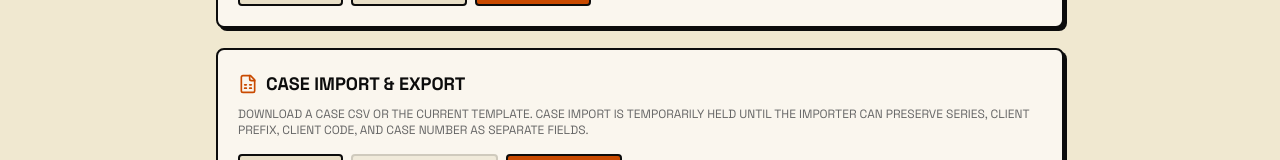
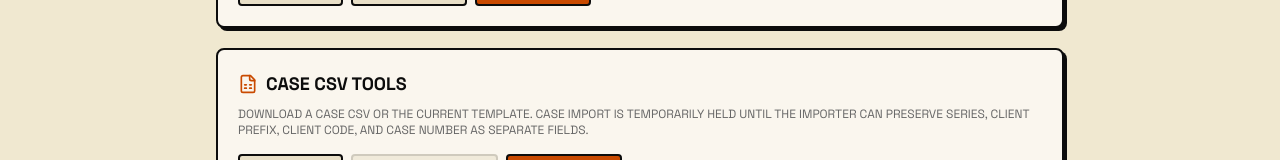
Before and after one commit to 0utLawzz/Brandex-Workflow, a Next.js app: page /settings in a window 1280 px wide. Shown: the part 792-952 px from the top of the page. Built offline with nearby package versions, Linux system fonts and the light colour scheme; no server answers.

Commit message:
Clarify case CSV tools heading

```diff
--- a/app/components/CaseCsvTools.tsx
+++ b/app/components/CaseCsvTools.tsx
@@ -39,7 +39,7 @@ export default function CaseCsvTools() {
 
   return (
     <section className="rounded-lg border-2 border-[#0C0C0C] bg-[#FAF6EE] p-4 shadow-[3px_3px_0_#0C0C0C] sm:p-5">
-      <h2 className="mb-2 flex items-center gap-2 text-lg font-bold"><FileSpreadsheet className="h-5 w-5 text-[#C94A00]" /> Case import &amp; export</h2>
+      <h2 className="mb-2 flex items-center gap-2 text-lg font-bold"><FileSpreadsheet className="h-5 w-5 text-[#C94A00]" /> Case CSV tools</h2>
       <p className="mb-4 text-xs text-[#666]">Download a case CSV or the current template. Case import is temporarily held until the importer can preserve Series, client prefix, client code, and case number as separate fields.</p>
       <div className="flex flex-wrap gap-2">
         <button type="button" disabled={busy} onClick={downloadTemplate} className="inline-flex items-center gap-2 rounded border-2 border-[#0C0C0C] bg-[#E8DFC7] px-3 py-2 text-xs font-bold disabled:opacity-50"><FileSpreadsheet className="h-4 w-4" /> Template</button>
```
